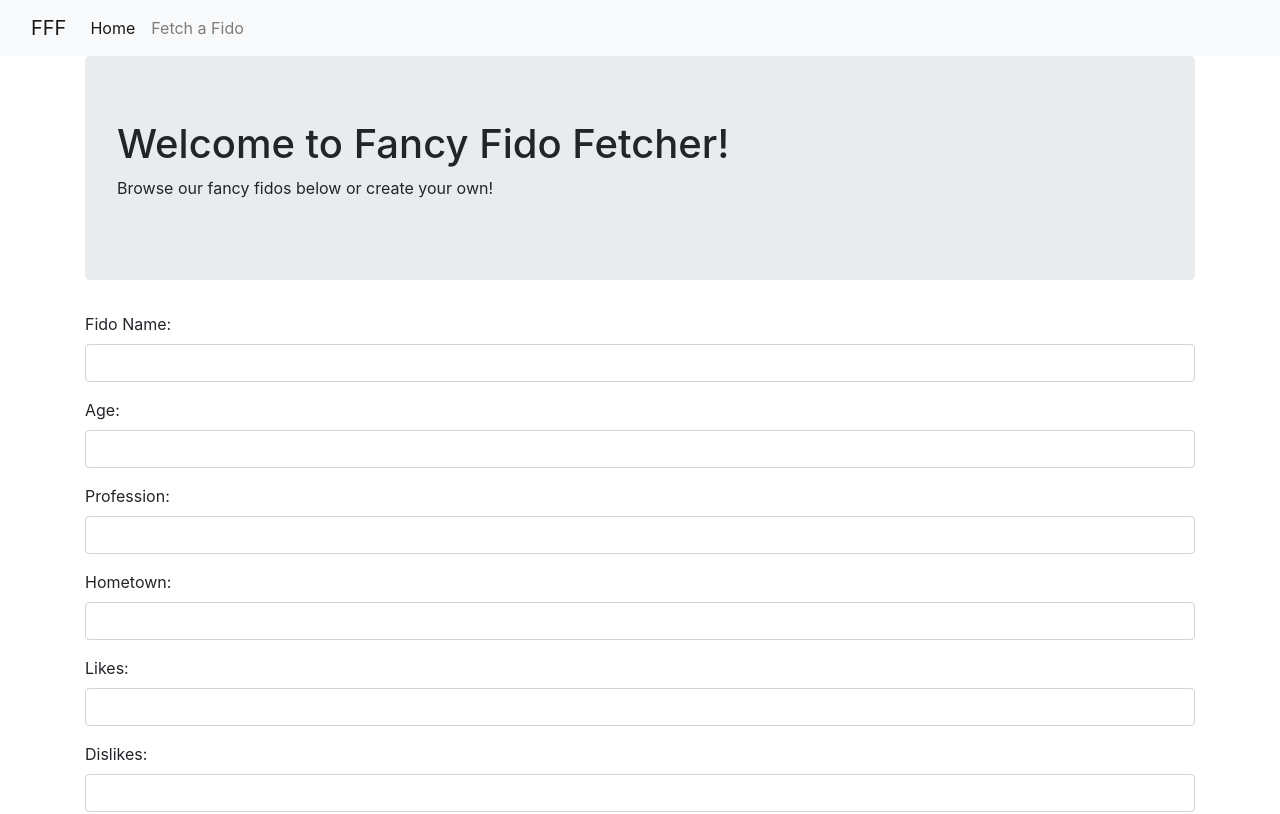
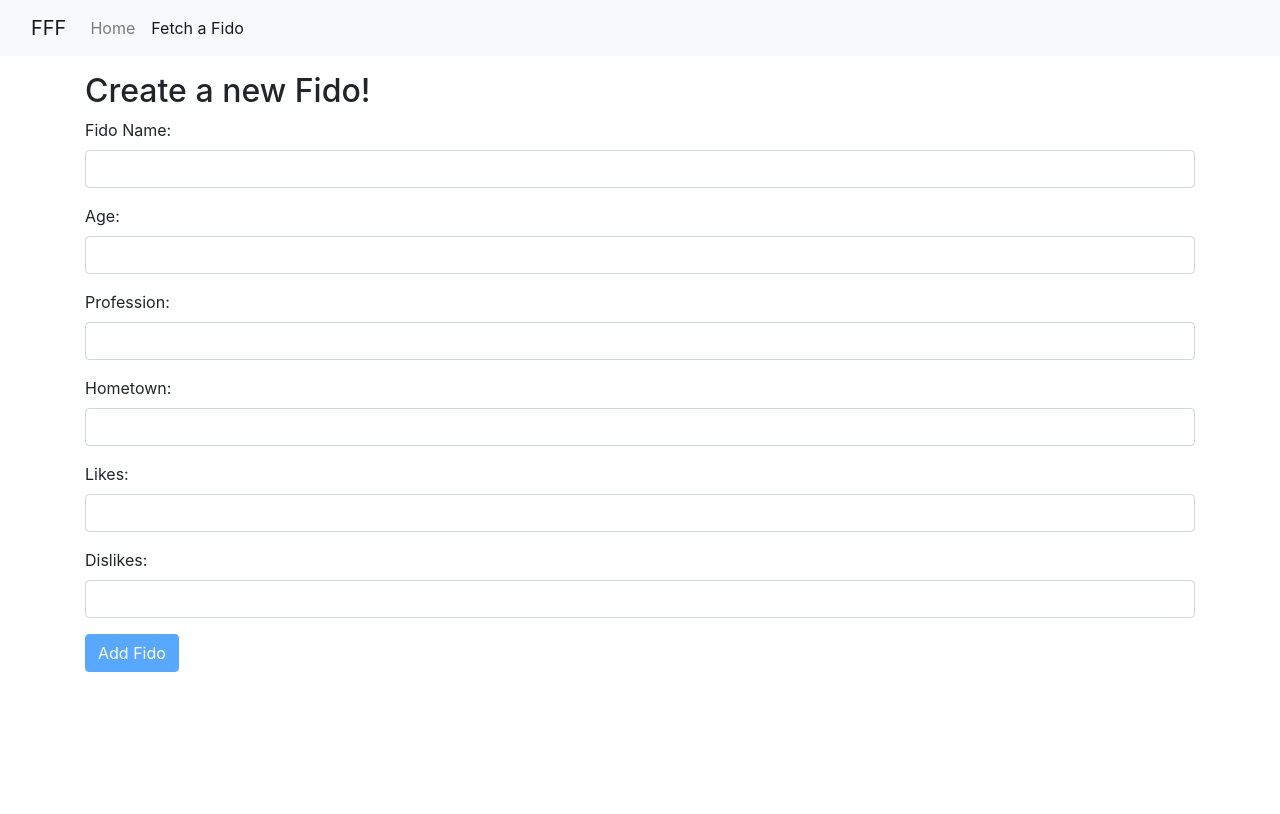
Before and after one commit to madhawk22/fancy-fido-fetcher, an Angular app: page /fetch-fido in a window 1280 px wide. Shown: the top 814 px of the page. Built offline with nearby package versions, Linux system fonts and the light colour scheme.

Commit message:
Added routing to tabs to switch between home page and create form

```diff
--- a/src/app/app.component.html
+++ b/src/app/app.component.html
@@ -1,11 +1,12 @@
 <app-header></app-header>
 <div class="container">
 
-  <div class="jumbotron">
+  <!-- <div class="jumbotron">
     <h1>Welcome to Fancy Fido Fetcher!</h1>
     <p>Browse our fancy fidos below or create your own!</p>
-  </div>
-  <app-create-fido></app-create-fido>
-  <app-list></app-list>
+  </div> -->
+  <!-- <app-create-fido></app-create-fido>
+  <app-list></app-list> -->
+  <router-outlet></router-outlet>
 
 </div>
--- a/src/app/create-fido/create-fido.component.html
+++ b/src/app/create-fido/create-fido.component.html
@@ -1,5 +1,5 @@
-<form #form="ngForm">
-
+<form #form="ngForm" class="mt-3">
+  <h2>Create a new Fido!</h2>
   <div class="form-group">
     <label for="name">Fido Name:</label>
     <input
--- a/src/app/header/header.component.html
+++ b/src/app/header/header.component.html
@@ -3,8 +3,8 @@
     <a class="navbar-brand" href="#">FFF</a>
     <div class="collapse navbar-collapse" id="navbarNavAltMarkup">
       <div class="navbar-nav">
-        <a class="nav-link active" aria-current="page" href="#">Home</a>
-        <a class="nav-link" href="#">Fetch a Fido</a>
+        <a class="nav-link" routerLinkActive="active" routerLink="/fidos">Home</a>
+        <a class="nav-link" routerLinkActive="active" routerLink="/fetch-fido">Fetch a Fido</a>
       </div>
     </div>
   </div>
--- a/src/app/list/list.component.html
+++ b/src/app/list/list.component.html
@@ -1,3 +1,7 @@
+<div class="jumbotron mt-3">
+  <h1>Welcome to Fancy Fido Fetcher!</h1>
+  <p>Browse our fancy fidos below or create your own!</p>
+</div>
 <div class="container overflow-auto" style="height: 600px;">
   <app-item *ngFor="let f of fidos"
   [fido]="f"></app-item>
```
Also changed, not shown: src/app/app.module.ts (+9 -1 lines).
